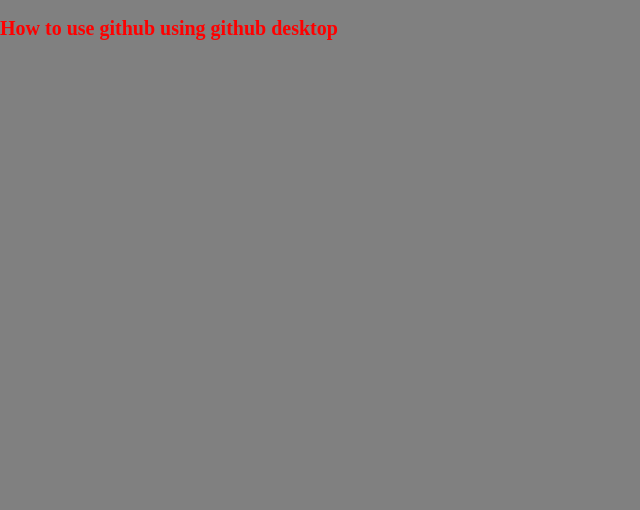
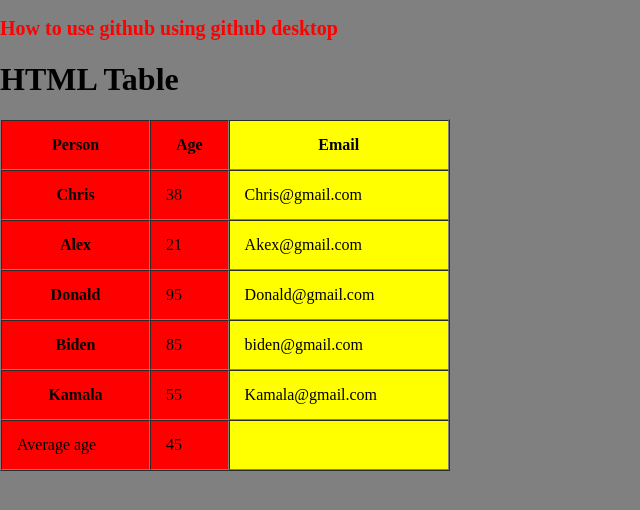
Before and after one commit to nabin-skilluplabs/fsd_b5_monday, a plain HTML site: page sahil_kaushik/index.html in a window 1280 px wide. Shown: the whole page, without its empty margins (0-640 px from the left). Drawn offline with Linux system fonts and the light colour scheme.

Commit message:
Adding table for second comit

```diff
--- a/sahil_kaushik/index.html
+++ b/sahil_kaushik/index.html
@@ -9,5 +9,53 @@
 </head>
 <body>
     <h2>How to use github using github desktop</h2>
+    <h1>HTML Table</h1>
+    <table border="1" width="450" cellpadding="15" cellspacing="0">
+        <colgroup>
+            <col span="2" style="background-color:red">
+            <col style="background-color:yellow">
+        </colgroup>
+        <thead>
+        <tr>
+            <th>Person</th>
+            <th>Age</th>
+            <th>Email</th>
+        </tr>
+        </thead>
+        <tbody>
+        <tr>
+            <th>Chris</th>
+            <td>38</td>
+            <td>Chris@gmail.com</td>
+        </tr>
+        <tr>
+            <th>Alex</th>
+            <td>21</td>
+            <td>Akex@gmail.com</td>
+        </tr>
+        <tr>
+            <th>Donald</th>
+            <td>95</td>
+            <td>Donald@gmail.com</td>
+        </tr>
+        <tr>
+            <th>Biden</th>
+            <td>85</td>
+            <td>biden@gmail.com</td>
+        </tr>
+        <tr>
+            <th>Kamala</th>
+            <td>55</td>
+            <td>Kamala@gmail.com</td>
+        </tr>
+        </tbody>
+        <tfoot>
+            <td>Average age</td>
+            <td>45</td>
+            <td></td>
+
+        </tfoot>
+
+    </table>
 </body>
 </html>
```
Also changed, not shown: 1 other file.
